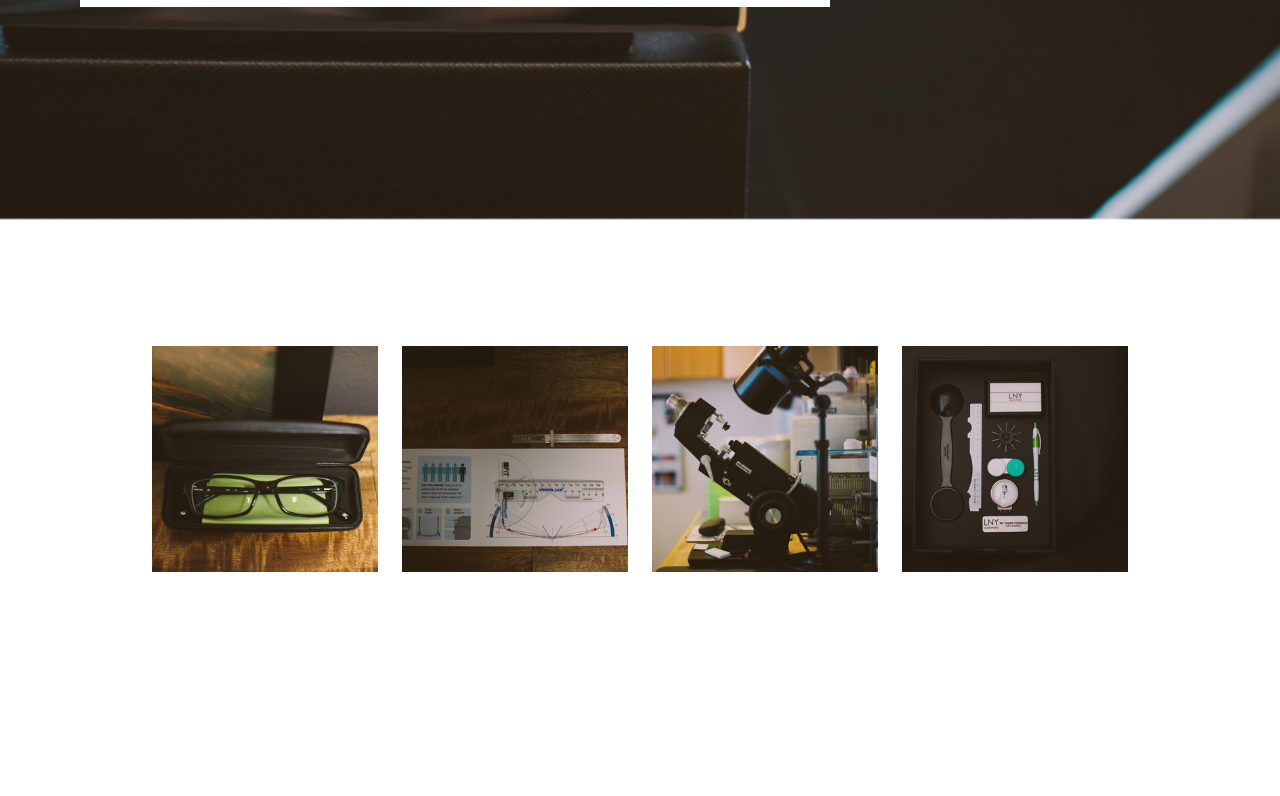
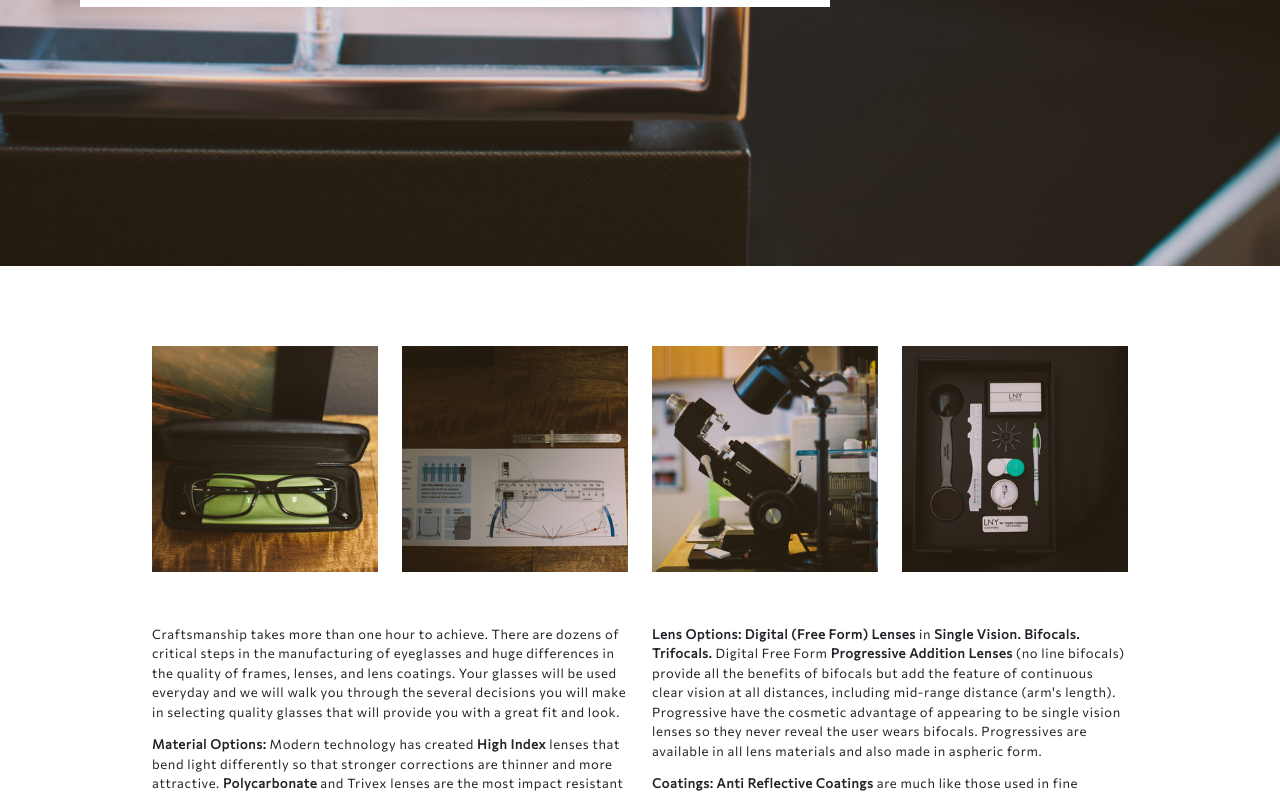
Before and after one commit to cluelesslinh/lnyoptometry, a React (Create React App) app: page / in a window 1280 px wide. Shown: the part 2000-2796 px from the top of the page. Before the commit the page ends 2577 px from the top, so only its background shows below. Built offline with nearby package versions, Linux system fonts and the light colour scheme.

Commit message:
index.js
wbg section responsive

```diff
--- a/src/components/Navbar/navbar.css
+++ b/src/components/Navbar/navbar.css
@@ -13,6 +13,7 @@
 .nav-item {
     flex-wrap: wrap;
     align-items: center;
+    margin: 0 1.5em 0 0;
 }
 
 .nav-item a:hover {
--- a/src/index.css
+++ b/src/index.css
@@ -1,7 +1,6 @@
 body {
   margin: 0;
   font-family: 'Commissioner', sans-serif;
-  letter-spacing: .1em;
   -webkit-font-smoothing: antialiased;
   -moz-osx-font-smoothing: grayscale;
 }
--- a/src/pages/index.js
+++ b/src/pages/index.js
@@ -4,7 +4,7 @@ import { MDBRow, MDBCol } from 'mdb-react-ui-kit';
 import "./indexstyle.css";
 import {
     TopTitleBox, TopTitle, TopDescriptionBox, TopDescription, MSContainer, MStitle, MSdescription,
-    MidTitleBox, MidTitle, MidDescBox, MidDesc, WbgBox
+    MidTitleBox, MidTitle, MidDescBox, MidDesc, WbgBox, WbgDescBox, WbgDesc
 } from "./indexstyle";
 
 const Home = () => {
@@ -81,6 +81,63 @@ const Home = () => {
                 </MDBRow>
             </WbgBox>
 
+            <WbgDescBox>
+                <MDBRow className="WbgRow">
+                    <MDBCol className="col-12 col-lg-6 col-md-6">
+                        <WbgDesc>
+                            Craftsmanship takes more than one hour to achieve. There are dozens of critical steps
+                            in the manufacturing of eyeglasses and huge differences in the quality of frames, lenses,
+                            and lens coatings. Your glasses will be used everyday and we will walk you through the
+                            several decisions you will make in selecting quality glasses that will provide you with a
+                            great fit and look.
+                        </WbgDesc>
+                        <WbgDesc>
+                            <b>Material Options:</b> Modern technology has created <b>High Index</b> lenses
+                            that bend light differently so that stronger corrections are thinner and more
+                            attractive. <b>Polycarbonate</b> and Trivex lenses are the most impact resistant
+                            lenses available and are always the lens of choice for young people and active
+                            patients. <b>Aspheric Lenses</b> provide special visual and cosmetic benefits for
+                            stronger corrections and increase edge to edge clarity. These lenses eliminate the
+                            bulgy appearance of strong plus lenses and greatly enhances the appearance of finished
+                            eyewear. Persons with strong nearsighted corrections also benefit from thinner and
+                            lighter weight glasses when their lenses are aspheric. These lenses positioned closer
+                            to the face which gives less eye magnification with farsighted corrections and less
+                            small eyes look with nearsighted corrections.
+                        </WbgDesc>
+                        <WbgDesc>
+                            <b>Tint Options: Photochromic</b> or <b>Transition Lenses</b> will darken as you go from
+                            indoors to outdoors to a moderate shade of grey or brown. <b>Polarized Lenses</b>
+                            eliminate reflected glare. They are especially appropiate for drivers, fishermen, hunters,
+                            and other types of outdoor activities. <b>Solid and Gradient Tints</b> are also available.
+                        </WbgDesc>
+                    </MDBCol>
+
+                    <MDBCol className="col-12 col-lg-6 col-md-6">
+                        <WbgDesc>
+                            <b>Lens Options: Digital (Free Form) Lenses</b> in <b>Single Vision. Bifocals. Trifocals. </b>
+                            Digital Free Form <b>Progressive Addition Lenses</b> (no line bifocals) provide all the benefits
+                            of bifocals but add the feature of continuous clear vision at all distances, including mid-range
+                            distance (arm's length). Progressive have the cosmetic advantage of appearing to be single
+                            vision lenses so they never reveal the user wears bifocals. Progressives are available in all
+                            lens materials and also made in aspheric form.
+                        </WbgDesc>
+                        <WbgDesc>
+                            <b>Coatings: Anti Reflective Coatings</b> are much like those used in fine cameras. These
+                            coatings are particularly effective for reducing eye fatigue for computer operators and anyone
+                            driving at night. They also enhance appearance by removing all distracting reflections.
+                            Ultraviolet rays in sunlight pose potential harm to the eyes. <b>UV Coatings</b> or polycarbonate
+                            and high index lenses can completely block hazardous UV light. <b>Scratch Resistance Coatings</b>
+                            help protect lenses from normal scratching.
+                        </WbgDesc>
+                        <WbgDesc>
+                            <b>The importance of sunglasses:</b> Ultraviolet radiation from the sun is getting more intense
+                            because of ozone depletion. Look for sunglasses that provide at least 98% protections from both
+                            UVA and UVB rays.
+                        </WbgDesc>
+                    </MDBCol>
+                </MDBRow>
+            </WbgDescBox>
+
         </div >
     );
 };
--- a/src/pages/indexstyle.css
+++ b/src/pages/indexstyle.css
@@ -59,7 +59,7 @@
 
     .WbgSub {
         height: 275px;
-        object-fit: cover;
+        width: 100%;
         padding-bottom: 2em;
     }
 
@@ -69,8 +69,7 @@
 
     .WbgSub {
         height: 225px;
-        object-fit: cover;
-        padding-bottom: 2em;
+        width: 100%;
     }
 
 }
--- a/src/pages/indexstyle.js
+++ b/src/pages/indexstyle.js
@@ -111,8 +111,25 @@ export const WbgBox = styled.div`
 display: flex;
 justify-content: center;
 flex-wrap: wrap;
-margin: 5em 5% 5% 5%;
+margin: 5em 5% 7em 5%;
 @media screen and (max-width: 768px) {
-   margin: 5% 5% 5% 5%;
+   margin: 5% 5% 1% 5%;
 }
 `;
+
+export const WbgDescBox = styled.div`
+display: flex;
+justify-content: center;
+margin: 0 5% 0 5%;
+padding: 0 0 2em 0;
+@media screen and (max-width: 768px) {
+    margin: 0 5% 0 5%;
+ }
+`;
+
+
+export const WbgDesc = styled.div`
+font-size: 13px;
+letter-spacing: .05em;
+padding: 0 0 1em 0;
+`;
```
